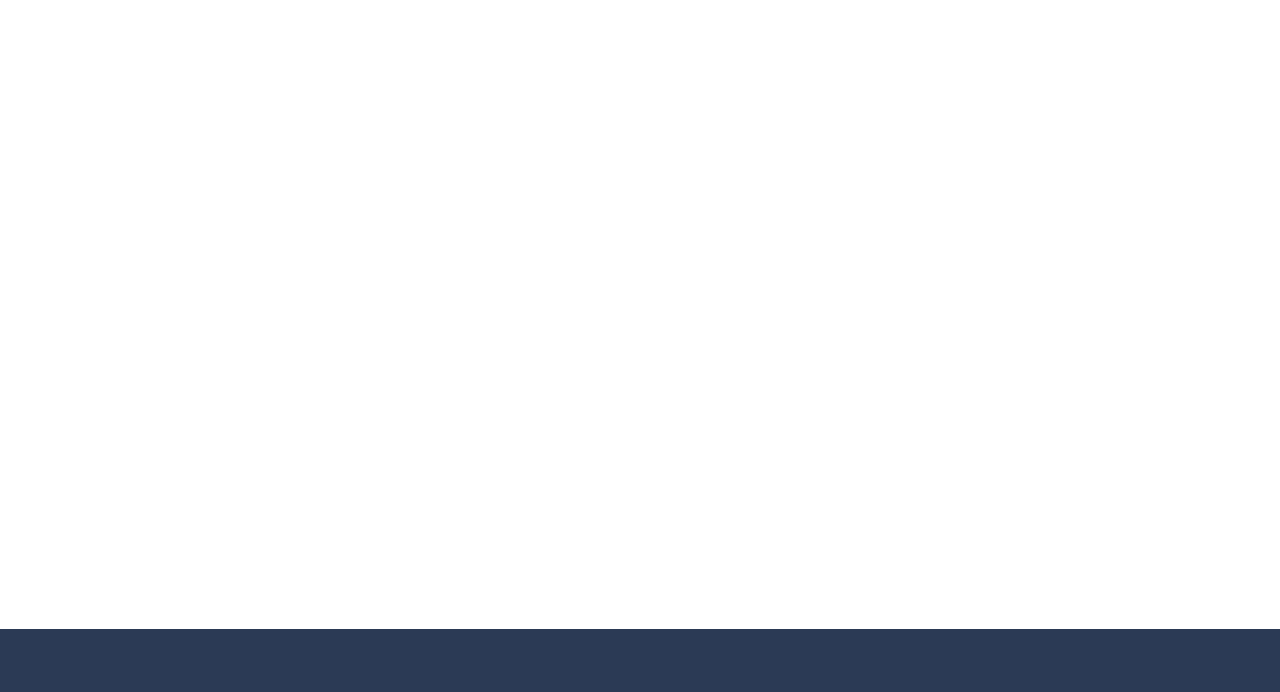
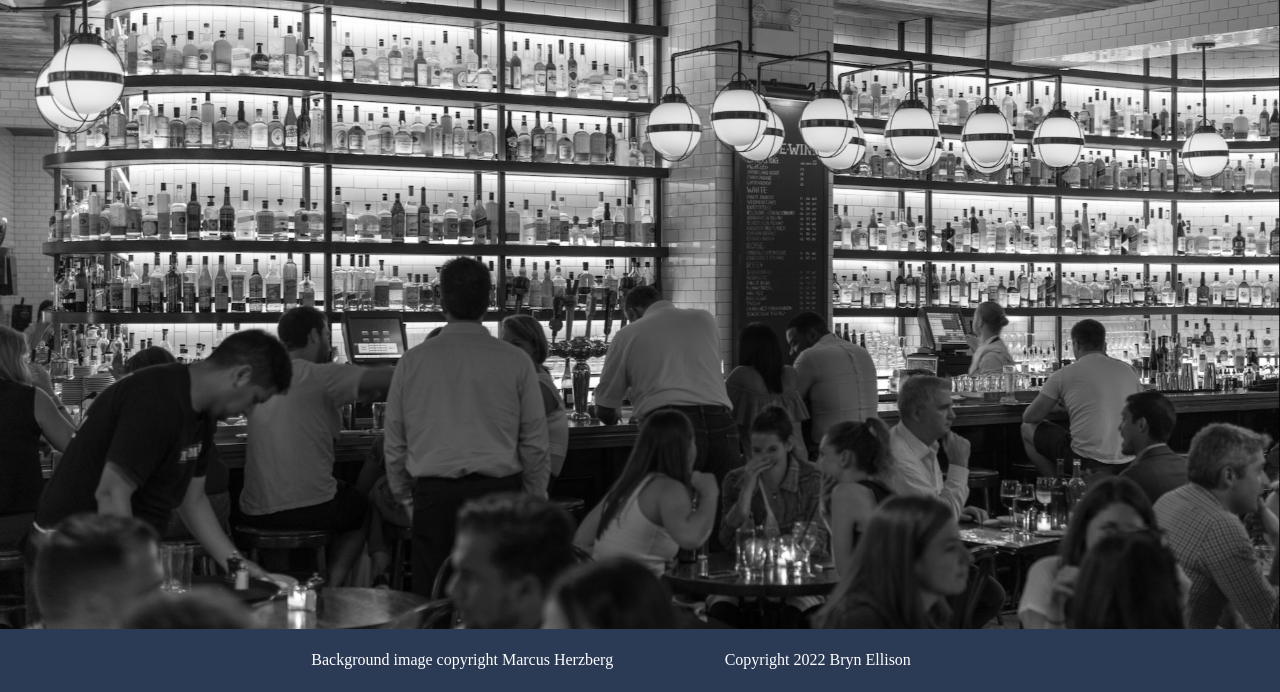
Before and after one commit to bryn-ellison/restaurants, a website built with webpack: page dist/index.html in a window 1280 px wide. Shown: the part 108-800 px from the top of the page. Built offline with nearby package versions, Linux system fonts and the light colour scheme.

Commit message:
add background image and footer

```diff
--- /dev/null
+++ b/src/about.js
@@ -0,0 +1,8 @@
+function aboutLoad(mainContent) {
+  const aboutContainer = document.createElement("div");
+  aboutContainer.textContent = "CONTENT";
+  console.log("RUNNINGS");
+  return aboutContainer;
+}
+
+export { aboutLoad };
--- a/src/page.js
+++ b/src/page.js
@@ -1,4 +1,6 @@
-function pageLoad() {
+import { aboutLoad } from "./about";
+
+function pageLoad(aboutLoad) {
   const pageContainer = document.createElement("div");
   pageContainer.id = "page-container";
 
@@ -30,11 +32,24 @@ function pageLoad() {
 
   const mainContent = document.createElement("div");
   mainContent.id = "main-content";
+  //mainContent.appendChild(aboutLoad(mainContent));
+  //console.log(aboutLoad());
 
   // Footer content
 
   const footer = document.createElement("div");
   footer.id = "footer";
+  const footerContainer = document.createElement("div");
+  footerContainer.id = "footer-container";
+  const credit = document.createElement("a");
+  credit.href = "https://www.pexels.com/@evonics/";
+  credit.textContent = "Background image copyright Marcus Herzberg";
+  const copyright = document.createElement("a");
+  copyright.href = "https://github.com/bryn-ellison";
+  copyright.textContent = `Copyright ${new Date().getFullYear()} Bryn Ellison`;
+  footerContainer.appendChild(credit);
+  footerContainer.appendChild(copyright);
+  footer.appendChild(footerContainer);
 
   // Append page elements to container
 
--- a/src/style.css
+++ b/src/style.css
@@ -17,7 +17,16 @@ body {
     display: grid;
     grid-template-columns: 1fr 2.5fr 1fr;
     grid-template-rows: 1fr 6fr 0.6fr;
+    background: url("./background.jpg");
+    background-position: center;
+    background-repeat: no-repeat;
+    background-size: 100%;
 }
+
+img {
+    -webkit-filter: grayscale(100%); /* Safari 6.0 - 9.0 */
+    filter: grayscale(100%);
+  }
 
 /* HEADER ELEMENTS */
 
@@ -61,4 +70,19 @@ body {
     margin: 0;
     grid-area: 3/1/4/4;
     background-color: #2B3A55;
+    display: grid;
+    grid-template-columns: 1fr 2.5fr 1fr;
 }
+
+#footer-container {
+    grid-column: 2/3;
+    display: grid;
+    align-items: center;
+    grid-template-columns: 1fr 1fr;
+}
+
+#footer a {
+    color: white;
+    text-decoration: none;
+    text-align: center;
+}
--- a/webpack.config.js
+++ b/webpack.config.js
@@ -1,7 +1,9 @@
 const path = require("path");
 
 module.exports = {
+  mode: "development",
   entry: "./src/index.js",
+  devtool: "inline-source-map",
   output: {
     filename: "bundle.js",
     path: path.resolve(__dirname, "dist"),
@@ -12,6 +14,10 @@ module.exports = {
         test: /\.css$/i,
         use: ["style-loader", "css-loader"],
       },
+      {
+        test: /\.(png|svg|jpg|jpeg|gif)$/i,
+        type: "asset/resource",
+      },
     ],
   },
 };
```
Also changed, not shown: dist/293f7821835ee88bde90.jpg (added), dist/64334b622e7d8964eda2.jpg (added), dist/72c47b42e3cc0b3f98d4.jpg (added), dist/a4ca96045ed029e39e08.jpg (added), dist/bundle.js, dist/c3c755ea1ec9a2ae275d.jpg (added), src/background.jpg (added), src/home.js (deleted).
